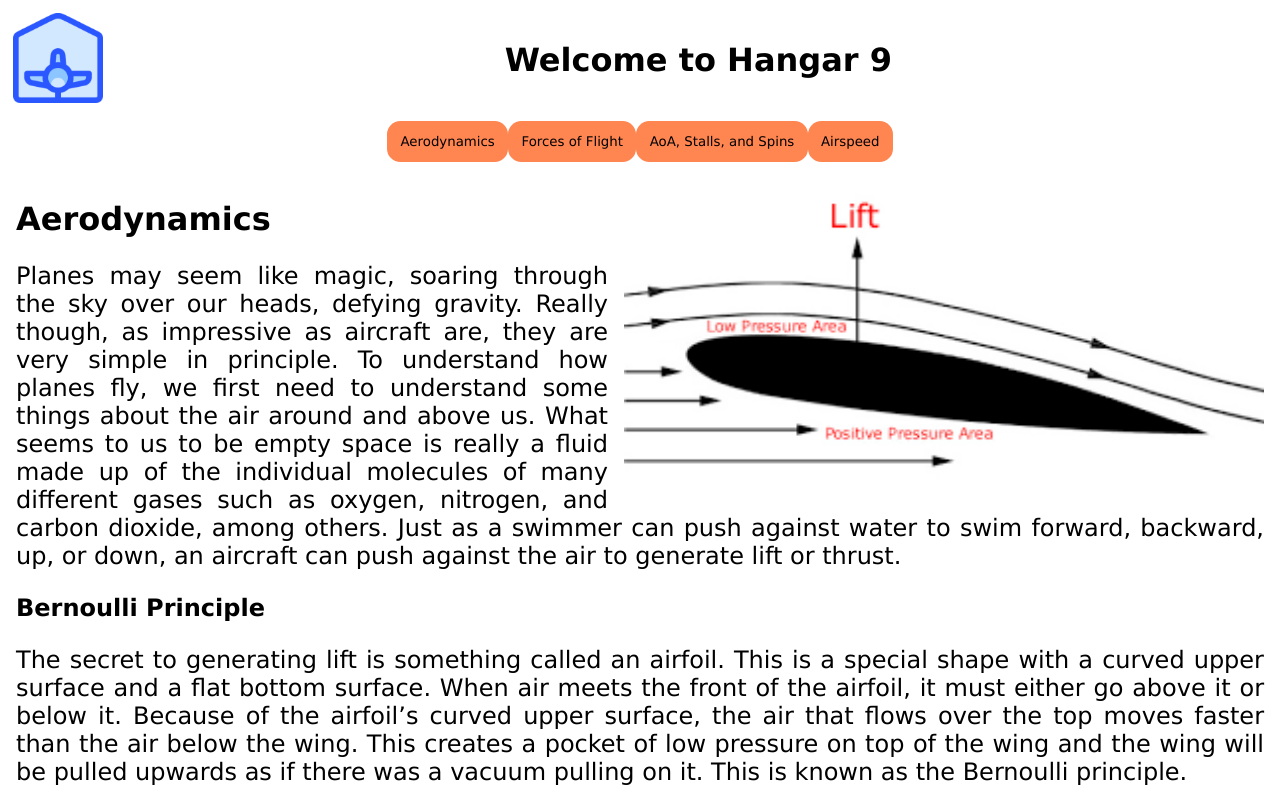
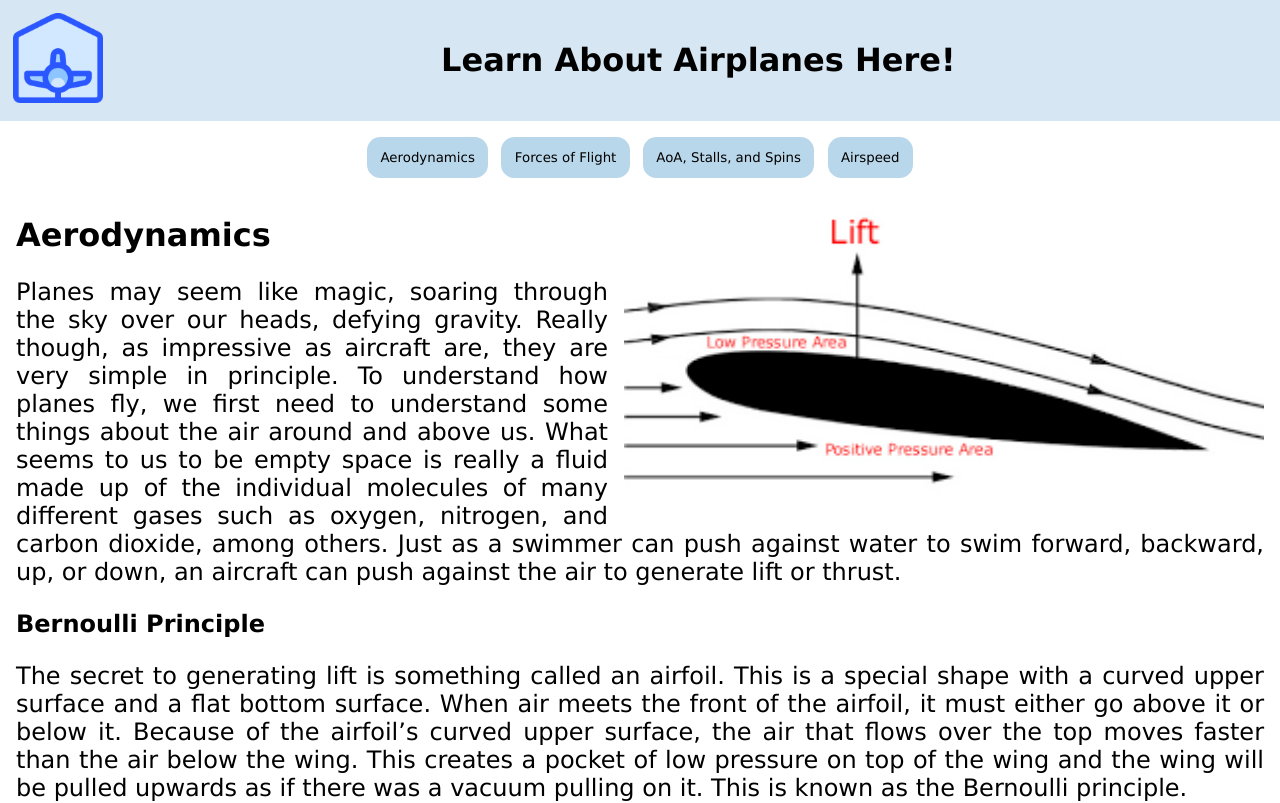
Before and after one commit to Juebele/airplane-site, a React (Create React App) app in the folder src/: page /learning in a window 1280 px wide. Shown: the top 803 px of the page. Built offline with nearby package versions, Linux system fonts and the light colour scheme; the HTML template or start-up script is replaced by a standard one.

Commit message:
had to revert because adding the about section to the footer crashed the app

```diff
--- a/src/App.css
+++ b/src/App.css
@@ -2,13 +2,13 @@
   font-family: Verdana, Geneva, Tahoma, sans-serif;
   --logo-color: #0470D3;
   --color1: whitesmoke;
-  --color2: #FAF0E4;
-  --color3: #9BCDD2;
-  --color4: #FF8551;
-  --color5: #FFDEDE;
+  --color2: #F7FBFC;
+  --color3: #D6E6F2;
+  --color4: #B9D7EA;
+  --color5: #769FCD;
   --color6: black;
   --transparent1: rgba(245, 245, 245, 0);
-  --transparent2: #faf0e410;
+  --transparent2: #f7fbfcd6;
   --transparent6: rgba(0, 0, 0, 0.8);
 }
 
@@ -32,9 +32,21 @@ button {
   padding: 1em;
   border-radius: 1em;
   border-style: none;
+  cursor: pointer;
 }
 
 /* Class stylings */
+
+.header {
+  background-color: var(--color3);
+  margin-bottom: 1rem;
+}
+
+.learning-button {
+  margin: 0 .5em 0 .5em;
+  cursor: pointer;
+}
+
 .container-1 {
   display: flex;
   align-items: center;
--- a/src/components/Footer.js
+++ b/src/components/Footer.js
@@ -4,6 +4,7 @@ import '../App.css';
 const Footer = () => {
     return (
         <div>
+
             <p id='footer'>Copyright 2023 James Uebele</p>
         </div>
     )
--- a/src/components/Header.js
+++ b/src/components/Header.js
@@ -2,10 +2,11 @@ import React from 'react';
 import { Link } from 'react-router-dom';
 import '../App.css';
 import logo from '../Assets/hangar-logo.png'
+import LearningHeader from './sub-components/learning-header';
 
 const Header = () => {
     return (
-        <div class='container-1'>
+        <div class='container-1 header'>
             <div id='item-1'>
                 <button class='blank-button'>
                     <Link to={'/'}>
@@ -14,7 +15,7 @@ const Header = () => {
                 </button>
             </div>
             <div id='item-2'>
-                <h1 >Welcome to Hangar 9</h1>
+                <LearningHeader />
             </div>
         </div>
     )
--- a/src/components/Home.js
+++ b/src/components/Home.js
@@ -7,16 +7,16 @@ const Home = () => {
         <div id='homepage-bg' class='home-text'>
             <div id='home-el'>
                 <h1>
-                    Hangar 9
+                    Hangar 10
                 </h1>
-                    <h6>
+                <h6>
                     “Adventure is worthwhile in itself.” - Amelia Earhart
-                    </h6>
-                <button>
-                    <Link to ={'/Learning'}>
+                </h6>
+                <Link to={'/Learning'}>
+                    <button>
                         Learn more!
-                    </Link>
-                </button>
+                    </button>
+                </Link>
             </div>
         </div>
     )
--- a/src/components/Main.js
+++ b/src/components/Main.js
@@ -19,10 +19,10 @@ export default function Main() {
     return (
         <div class='container-2'>
             <div>
-                <button onClick={() => handleTabClick(0)}>Aerodynamics</button>
-                <button onClick={() => handleTabClick(1)}>Forces of Flight</button>
-                <button onClick={() => handleTabClick(2)}>AoA, Stalls, and Spins</button>
-                <button onClick={() => handleTabClick(3)}>Airspeed</button>
+                <button class='learning-button' onClick={() => handleTabClick(0)}>Aerodynamics</button>
+                <button class='learning-button' onClick={() => handleTabClick(1)}>Forces of Flight</button>
+                <button class='learning-button' onClick={() => handleTabClick(2)}>AoA, Stalls, and Spins</button>
+                <button class='learning-button' onClick={() => handleTabClick(3)}>Airspeed</button>
             </div>
             <div>
                 <div>
--- /dev/null
+++ b/src/components/sub-components/learning-header.js
@@ -0,0 +1,14 @@
+import React from 'react';
+import { Link } from 'react-router-dom';
+import '../../App.css';
+import logo from '../../Assets/hangar-logo.png'
+
+const LearningHeader = () => {
+    return (
+        <div class='container-1'>
+                <h1>Learn About Airplanes Here!</h1>
+        </div>
+    )
+}
+
+export default LearningHeader;
```
Also changed, not shown: src/components/About.js (added, +12 -0 lines).
